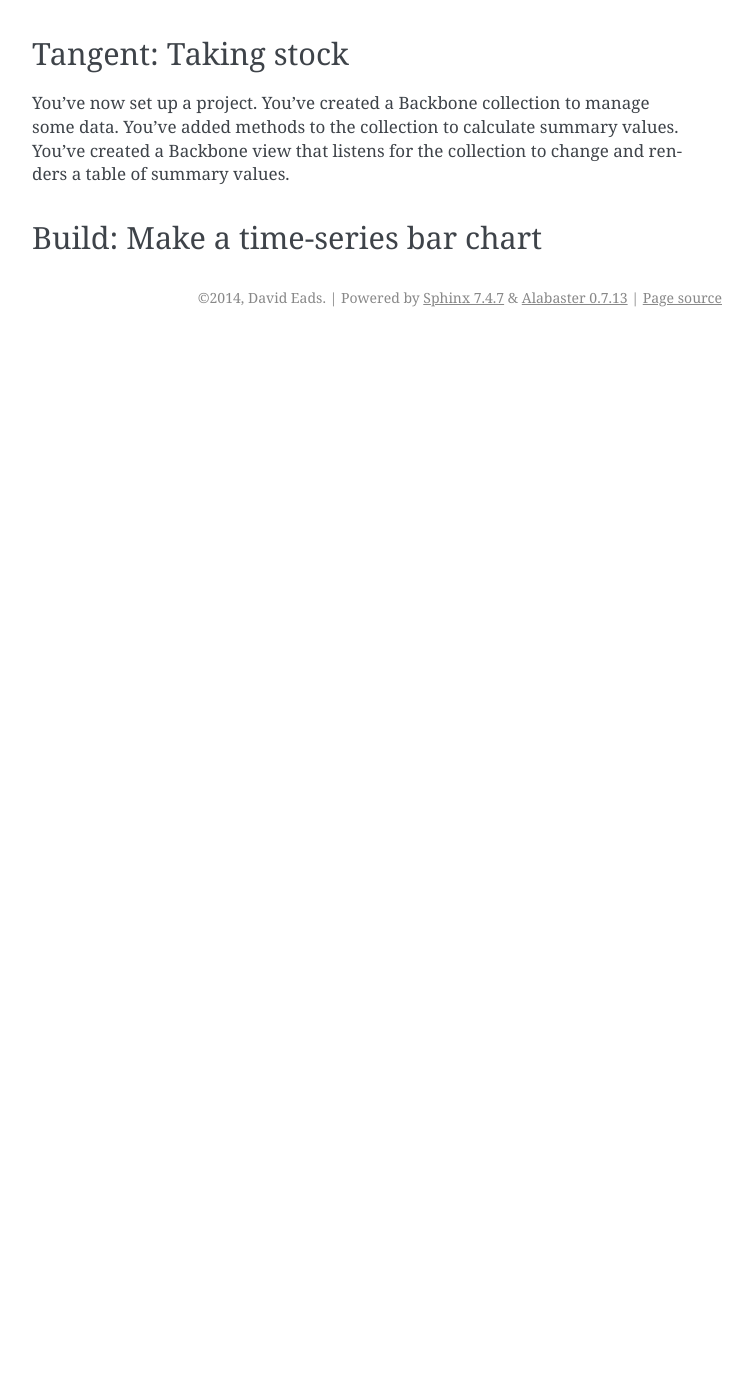
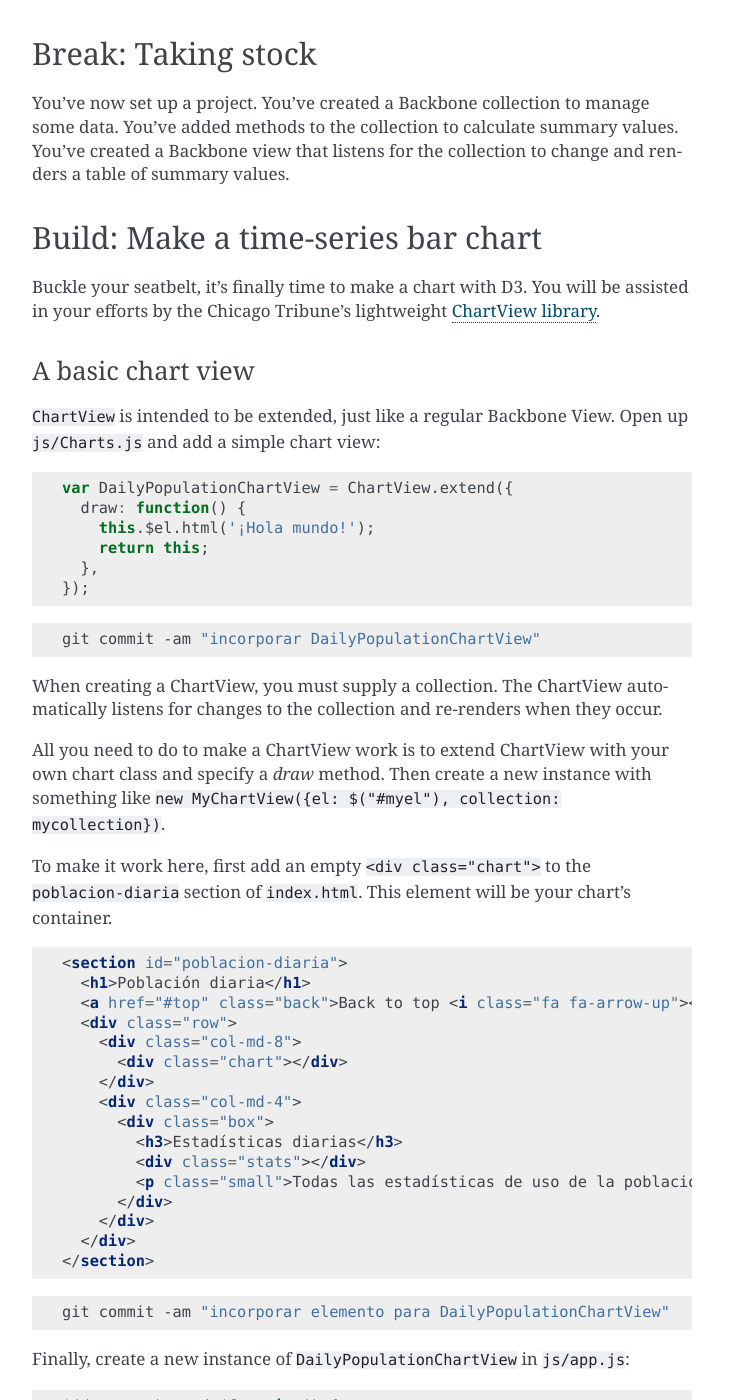
Before and after one commit to sc3/simple-news-apps, a Sphinx documentation site: the page built from docs/index.rst, in a window 1280 px wide and 1400 px high, scrolled down 27579 px. Shown: the whole window, without its empty margins (388-1141 px from the left). Built offline with Sphinx 7.4.7, drawn with Linux system fonts in a browser that asks for light colours; before the commit the page ends 27916 px from its top, so only the background shows below that; some of the changed text lies outside the part shown.

Commit message:
add first section on chartview use

```diff
--- a/docs/index.rst
+++ b/docs/index.rst
@@ -1282,7 +1282,7 @@ When you're done, your final reload should look like this:
 
 .. image:: _static/build-table.png
 
-Tangent: Taking stock
+Break: Taking stock
 =====================
 
 You've now set up a project. You've created a Backbone collection to manage some data. You've
@@ -1292,3 +1292,94 @@ listens for the collection to change and renders a table of summary values.
 
 Build: Make a time-series bar chart
 ===================================
+
+Buckle your seatbelt, it's finally time to make a chart with D3. You will be assisted in your
+efforts by the Chicago Tribune's lightweight `ChartView library
+<http://blog.apps.chicagotribune.com/2014/03/07/responsive-charts-with-d3-and-backbone/>`_.
+
+A basic chart view
+------------------
+
+``ChartView`` is intended to be extended, just like a regular Backbone View. Open up ``js/Charts.js``
+and add a simple chart view:
+
+.. code-block:: javascript
+
+    var DailyPopulationChartView = ChartView.extend({
+      draw: function() {
+        this.$el.html('¡Hola mundo!');
+        return this;
+      },
+    });
+
+.. code-block:: bash
+
+    git commit -am "incorporar DailyPopulationChartView"
+
+When creating a ChartView, you must supply a collection. The ChartView automatically listens for
+changes to the collection and re-renders when they occur.
+
+All you need to do to make a ChartView work is to extend ChartView with your own chart class
+and specify a `draw` method. Then create a new instance with something like
+``new MyChartView({el: $("#myel"), collection: mycollection})``.
+
+To make it work here, first add an empty ``<div class="chart">`` to the ``poblacion-diaria`` section
+of ``index.html``. This element will be your chart's container.
+
+.. code-block:: html
+
+    <section id="poblacion-diaria">
+      <h1>Población diaria</h1>
+      <a href="#top" class="back">Back to top <i class="fa fa-arrow-up"></i></a>
+      <div class="row">
+        <div class="col-md-8">
+          <div class="chart"></div>
+        </div>
+        <div class="col-md-4">
+          <div class="box">
+            <h3>Estadísticas diarias</h3>
+            <div class="stats"></div>
+            <p class="small">Todas las estadísticas de uso de la población de todo el sistema. Esto incluye prisioneros que no están alojados físicamente en la cárcel.</p>
+          </div>
+        </div>
+      </div>
+    </section>
+
+.. code-block:: bash
+
+    git commit -am "incorporar elemento para DailyPopulationChartView"
+
+Finally, create a new instance of ``DailyPopulationChartView`` in ``js/app.js``:
+
+.. code-block:: javascript
+
+    $(document).ready(function() {
+      var population = new DailyPopulationCollection();
+
+      var population_table = new StatsTableView({
+        el: $("#poblacion-diaria .stats"),
+        collection: population,
+        template: $('#population-table-template').html(),
+      });
+
+      var population_chart = new DailyPopulationChartView({
+        el: $("#poblacion-diaria .chart"),
+        collection: population
+      });
+
+      population.fetch();
+    });
+
+.. code-block:: bash
+
+    git commit -am "incorporar un instancia de DailyPopulationChartView a aplicacion"
+
+When ``population.fetch()`` is called, the daily population chart will render. We should expect
+to see "hola mundo" replace "grafico venir" in the left column. Reload! You should see something
+like this:
+
+.. image:: _static/chart-works.png
+
+
+Add the d3 code
+---------------
```
Also changed, not shown: docs/_static/chart-works.png (added).
